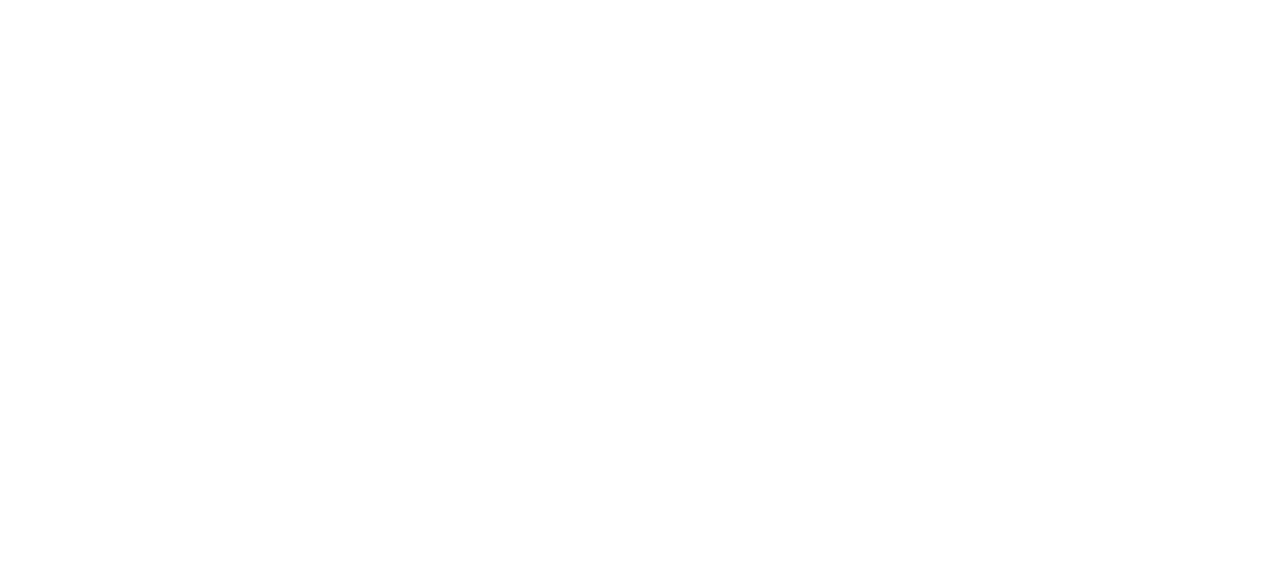
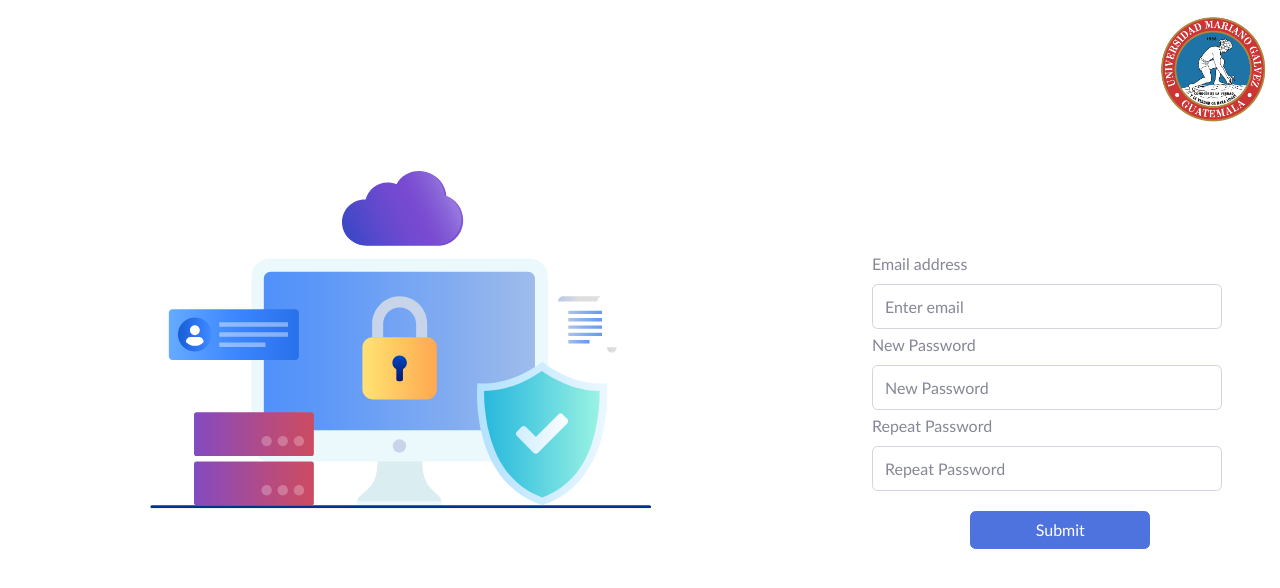
Before and after one commit to Mgodoyd/Inventarios, a React (Create React App) app: page /updatepassword in a window 1280 px wide. Before the commit this address had no page. Shown: the top 588 px of the page. Built offline with nearby package versions, Linux system fonts and the light colour scheme.

Commit message:
Versión Semi-final

```diff
--- a/src/Routes/AppRoutes.jsx
+++ b/src/Routes/AppRoutes.jsx
@@ -6,11 +6,13 @@
 import ProtectRoute from './ProtectRoute';
 import Productslist from '../components/Administrador/Productslist';
 import Movimientos from '../components/Administrador/Movimientos';
+import UpdatePassword from '../components/Login/UpdatePassword';
 
 const AppRoutes = () => {
  return(
  <Routes>
     <Route exact path="/" element={<View />} />
+    <Route exact path="/updatepassword" element={<UpdatePassword />} />
     <Route exact path="/operador" element={<ProtectRoute />}>
        <Route index element={<Operador />} />
      </Route>
--- a/src/components/Login/Login.css
+++ b/src/components/Login/Login.css
@@ -53,9 +53,56 @@
   line-height: 1.5;
   padding: .375rem .75rem;
   transition: background-color .15s ease-in-out,border-color .15s ease-in-out,box-shadow .15s ease-in-out;
-  margin-top: 1rem;
+  margin-top: 2rem;
   margin-right: 40rem;
   height: 40px;
+}
+a{
+  color: #4f9cf7;
+  text-decoration: none;
+  margin-left: 38.5%;
+  position: absolute;
+}
+.container-form{
+  display: flex;
+  height: 100vh;
+}
+.form-password{
+  width: 150%;
+  height: 100%;
+  display: flex;
+  justify-content: center;
+  align-items: center;
+  flex-direction: column;
+}
+.email-password{
+  width: 350px;
+  height: 70%;
+  margin-left: -10%;
+}
+.password-from{
+  width: 350px;
+  height: 70%;
+  margin-left: -10%;
+}
+.text{
+  margin-left: -10%;
+}
+.button-password{
+  width: 180px;
+  margin-left: 30%;
+  margin-top: 1rem;
+}
+.password {
+  background-image: url('../../../public/Images/password.svg');
+  background-repeat: no-repeat;
+  background-position: center;
+  background-size: contain;
+  width: 120%;
+  height:500px;
+  position: relative;
+  margin-left: 150px;
+  margin-top: 7%;
 }
 
 /* Media queries para hacer el login responsive */
@@ -79,6 +126,7 @@
     width: 40%;
     margin-left: 30%;
   }
+
 }
 
 @media (min-width: 576px) { /* Dispositivos pequeños (tablets) */
--- a/src/components/Login/Login.jsx
+++ b/src/components/Login/Login.jsx
@@ -105,6 +105,10 @@
         setFormValues({ ...formValues, [name]: value });
       };
 
+      const handleLPassword = () => {
+        navigate('/updatepassword');
+      };
+
 
   return (
     <div style={{ marginLeft: '25%', marginTop: '35%' }}>
@@ -146,6 +150,7 @@
             </span>
           </div>
         </Form.Group>
+        <a onClick={handleLPassword} href=" ">Forgot your password?</a>
         <Button className="submit-button" variant="primary" type="submit" disabled={isSubmitting}>
         {isSubmitting ? 'Loading...' : (
             <>
--- /dev/null
+++ b/src/components/Login/UpdatePassword.jsx
@@ -0,0 +1,73 @@
+import React, { useState } from 'react';
+import { Form, Button, Image } from 'react-bootstrap';
+
+const UpdatePassword = () => {
+  const [email, setEmail] = useState('');
+  const [password, setPassword] = useState('');
+  const [repeatpassword, setRepeatPassword] = useState('');
+  const [submitButtonClicked, setSubmitButtonClicked] = useState(false);
+
+  const handleSubmit = (e) => {
+    e.preventDefault();
+
+    // Set the submitButtonClicked state to true to indicate that the submit button was clicked
+    setSubmitButtonClicked(true);
+
+    // Handle form submission logic here
+    // You can access the entered email, password, and repeatpassword values using the respective variables
+
+    // Clear form fields after submission
+    setEmail('');
+    setPassword('');
+    setRepeatPassword('');
+  };
+
+  return (
+    <div className='container-form'>
+      <div style={{ position: 'absolute', top: 15, right: -20 }}>
+        <Image src="../../../Images/umg.png" style={{ width: '170px', height: 'auto' }} />
+      </div>
+      <div className='password'></div>
+      <Form className='form-password' onSubmit={handleSubmit}>
+        <Form.Group className="mb-3" controlId="email">
+          <Form.Label className='text'>Email address</Form.Label>
+          <Form.Control
+            className={`email-password ${submitButtonClicked && email === '' ? 'required-field' : ''}`}
+            type="email"
+            placeholder="Enter email"
+            value={email}
+            onChange={(e) => setEmail(e.target.value)}
+            required
+          />
+        </Form.Group>
+        <Form.Group className="mb-3" controlId="password">
+          <Form.Label className='text'>New Password</Form.Label>
+          <Form.Control
+            className={`password-from ${submitButtonClicked && password === '' ? 'required-field' : ''}`}
+            type="password"
+            placeholder="New Password"
+            value={password}
+            onChange={(e) => setPassword(e.target.value)}
+            required
+          />
+        </Form.Group>
+        <Form.Group className="mb-3" controlId="repeatpassword">
+          <Form.Label className='text'>Repeat Password</Form.Label>
+          <Form.Control
+            className={`password-from ${submitButtonClicked && repeatpassword === '' ? 'required-field' : ''}`}
+            type="password"
+            placeholder="Repeat Password"
+            value={repeatpassword}
+            onChange={(e) => setRepeatPassword(e.target.value)}
+            required
+          />
+        </Form.Group>
+        <Button className='button-password' variant="primary" type="submit" onClick={() => setSubmitButtonClicked(true)}>
+          Submit
+        </Button>
+      </Form>
+    </div>
+  );
+};
+
+export default UpdatePassword;
```
Also changed, not shown: public/Images/password.svg (added).
